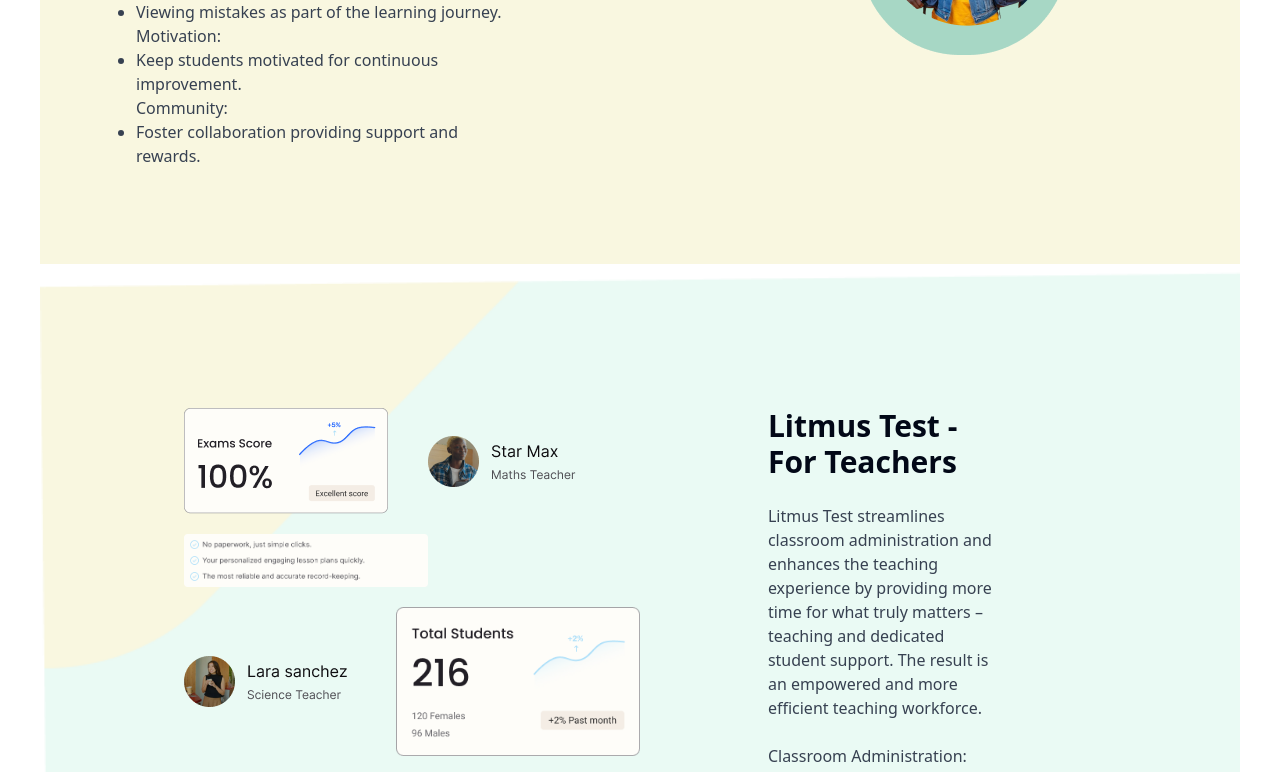
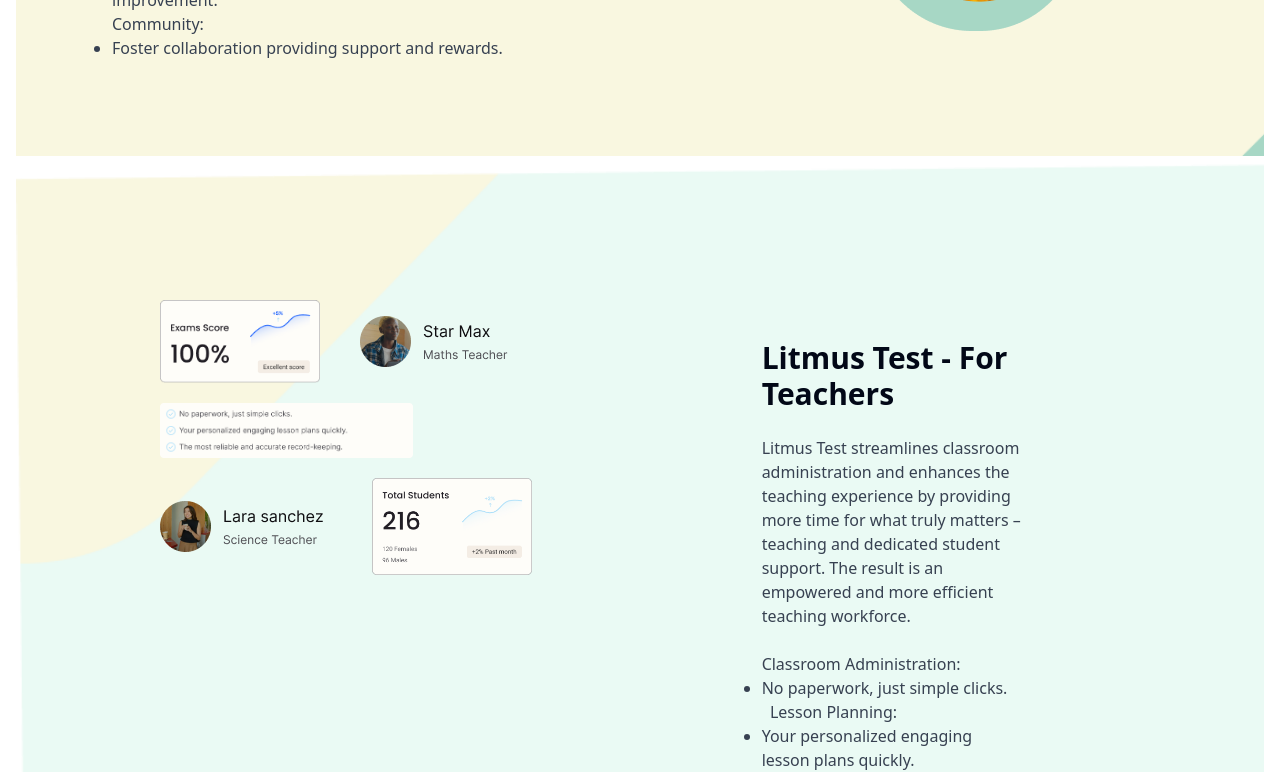
Before and after one commit to mestafrica/DigiCurriculum, a React (Vite) app in the folder frontend/: page / in a window 1280 px wide. Shown: the part 1624-2396 px from the top of the page. Built offline with nearby package versions, Linux system fonts and the light colour scheme; a web font is replaced by a local one.

Commit message:
features section completed

```diff
--- a/frontend/src/components/features/features.jsx
+++ b/frontend/src/components/features/features.jsx
@@ -9,12 +9,12 @@
 
 function Features() {
   return (
-    <div className="p-10">
+    <div className="p-4">
       <div
         className="flex md:flex-row flex-col gap-x-20 mt-10"
         style={{ backgroundImage: "url(bg.png)", backgroundSize: "cover" }}
       >
-        <div className="p-24 md:w-1/2 w-96">
+        <div className="md:p-24 p-10 md:w-1/2 w-96">
           <h2 className="font-bold text-3xl">Litmus Test - for students</h2>
           <p className="text-gray-700 mt-6">
             Litmus Test tailors educational content to suit each student’s
@@ -52,13 +52,13 @@
       </div>
 
       <div
-        className="flex md:flex-row flex-col p-36 "
+        className="flex md:flex-row flex-col md:p-36 "
         style={{ backgroundImage: "url(bg2.png)", backgroundSize: "cover" }}
       >
         <div>
           <div className="space-y-5 md:w-1/2">
             <div className="flex items-center gap-10">
-              <img src={Talent} />
+              <img className="w-40" src={Talent} />
               <img src={Image4} />
             </div>
             <div className="flex justify-center">
@@ -66,12 +66,12 @@
             </div>
             <div className="flex items-center space-x-12">
               <img src={Image5} />
-              <img src={Request} />
+              <img className="w-40" src={Request} />
             </div>
           </div>
         </div>
 
-        <div className="px-24 md:w-1/2 w-96">
+        <div className="md:px-24 p-10 md:w-1/2 w-96">
           <h2 className="font-bold text-3xl ">Litmus Test - For Teachers</h2>
           <p className="text-gray-700 mt-6">
             Litmus Test streamlines classroom administration and enhances the
```
